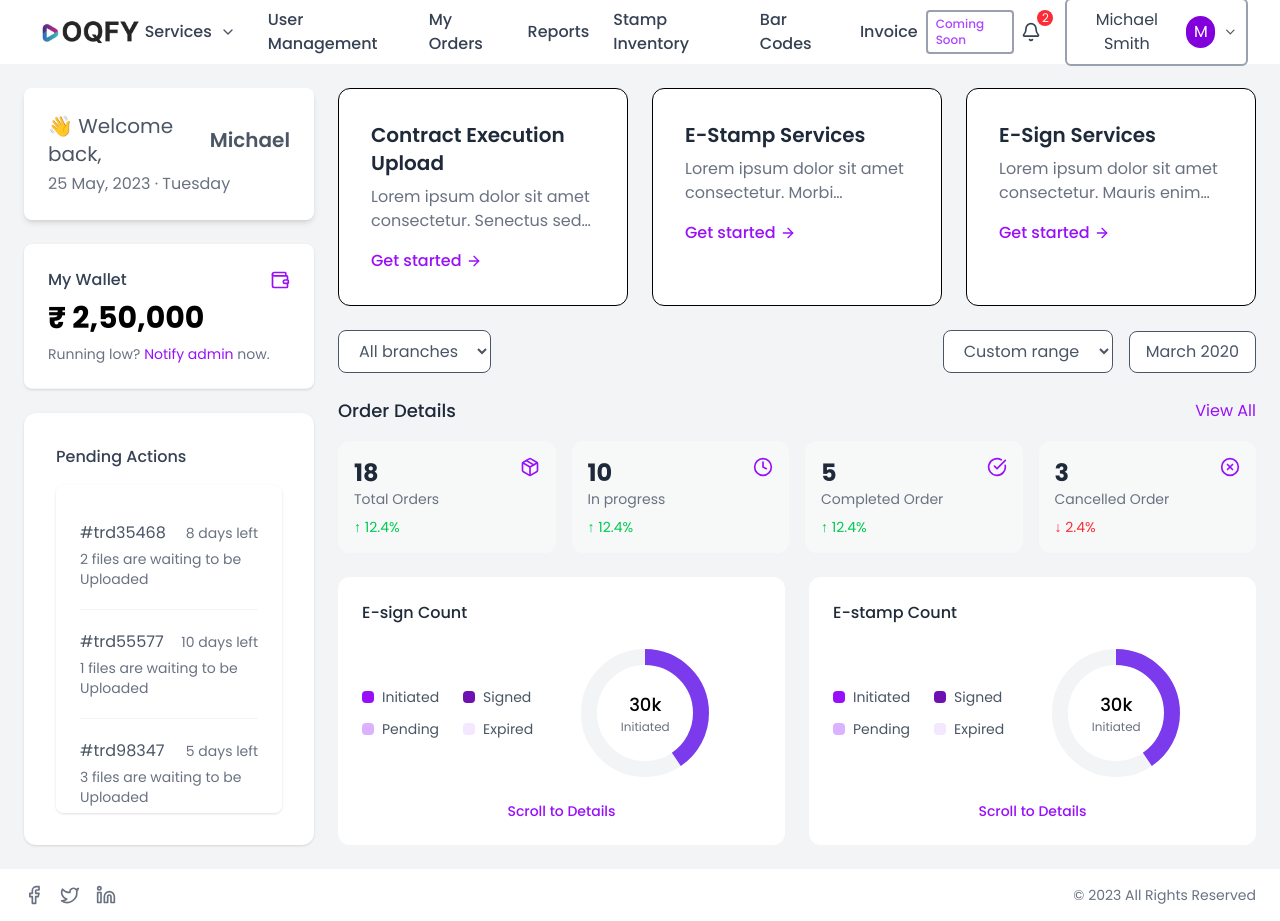
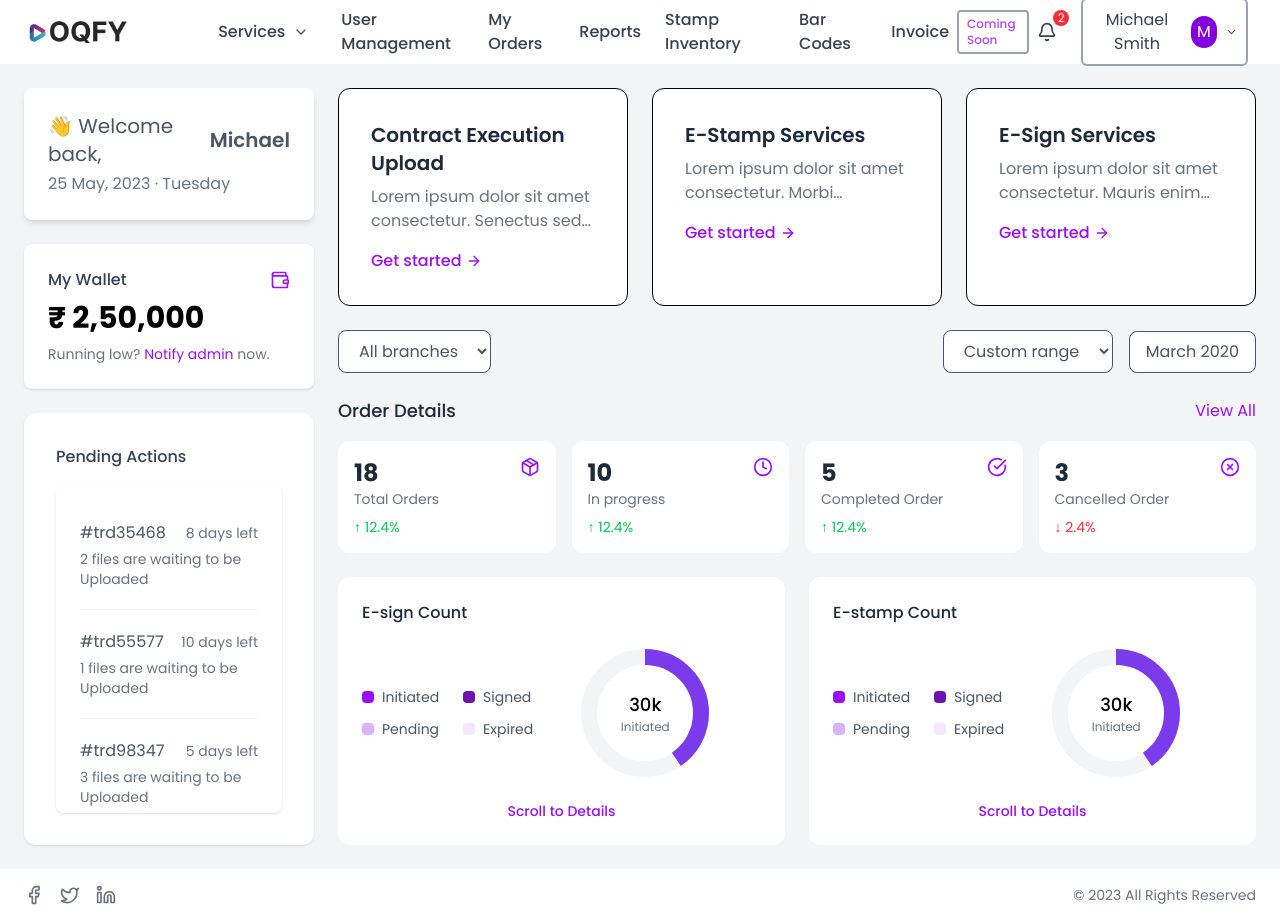
Before and after one commit to Sanjayjadhav-9/react_oqfy_project, a React (Vite) app: page / in a window 1280 px wide. Built offline with nearby package versions, Linux system fonts and the light colour scheme.

Commit message:
navbar and orderstats card background updated

```diff
--- a/src/components/OrderStats/OrderStats.jsx
+++ b/src/components/OrderStats/OrderStats.jsx
@@ -2,7 +2,7 @@ import React from 'react';
 import { Package, Clock, CheckCircle, XCircle } from 'lucide-react';
 
 const StatCard = ({ number, label, percentage, trend, icon }) => (
-  <div className="bg-gray-50/80 p-4 rounded-xl">
+  <div className="bg-white p-4 rounded-xl">
     <div className="flex justify-between items-start">
       <div>
         <div className="text-2xl font-bold text-gray-800">{number}</div>
--- a/src/components/navbar/Navbar.jsx
+++ b/src/components/navbar/Navbar.jsx
@@ -4,11 +4,11 @@ import { Menu, Transition } from "@headlessui/react";
 
 const Navbar = () => {
   return (
-    <header className=" bg-white sticky top-0 z-50">
+    <header className="bg-white sticky top-0 z-50">
       <div className="container mx-auto px-8">
         <div className="flex h-16 items-center justify-between">
-          <Link to="/" className="text-2xl font-bold text-gray-900 flex items-center">
-            <img src="/oqfy_logo.png" alt="logo" className="h-8 mr-2" />
+          <Link to="/" className="text-2xl font-bold text-gray-900 flex items-center justify-center">
+            <img src="/oqfy_logo.png" alt="logo" className="h-8 mr-25" />
           </Link>
 
           <nav className="hidden md:flex items-center gap-6 text-gray-700 font-medium">
```
